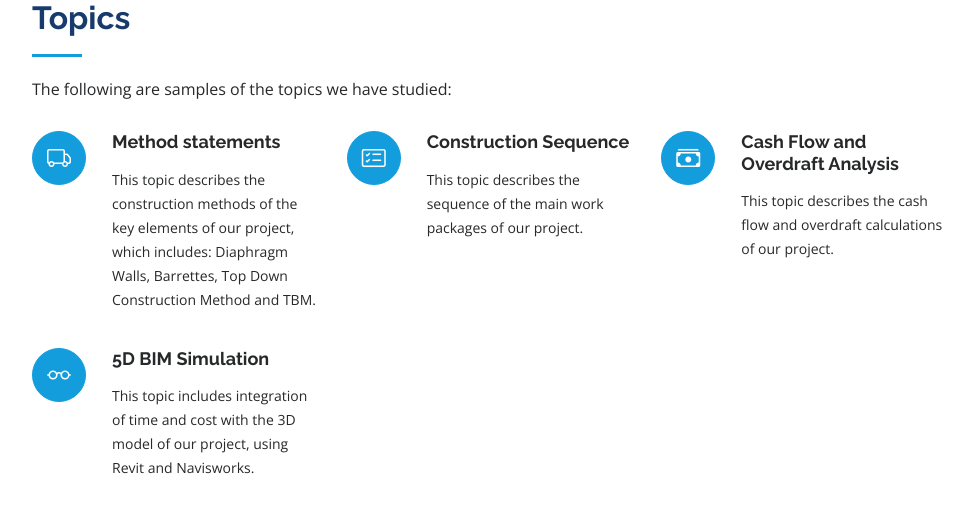
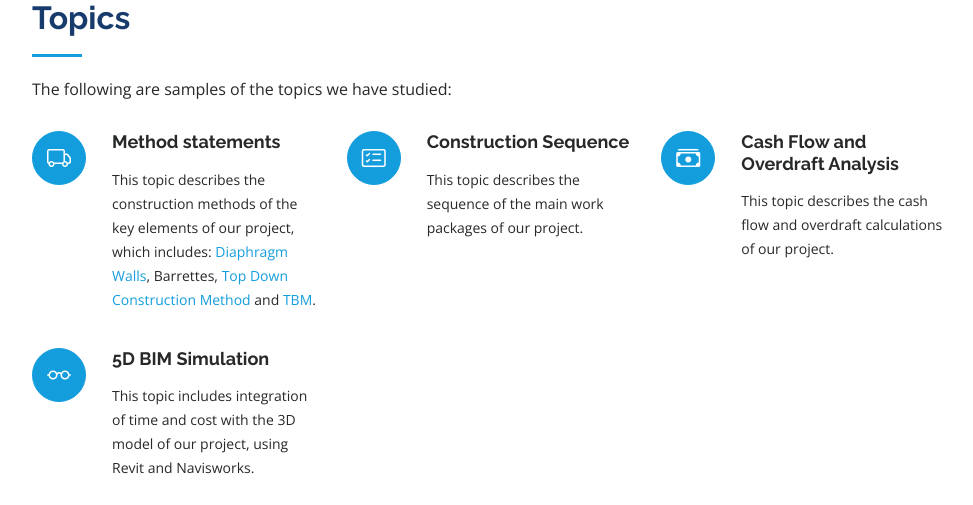
Before and after one commit to sami-m-g/gems, a Flask app: page / in a window 1280 px wide. Shown: the part 2993-3498 px from the top of the page, without its empty margins (298-1271 px from the left). Run offline with Flask 2, Linux system fonts and the light colour scheme; some libraries are stand-ins or nearby versions.

Commit message:
Added videos for construction methods

```diff
--- a/static/js/main.js
+++ b/static/js/main.js
@@ -179,6 +179,14 @@
   /**
    * Initiate portfolio lightbox
    */
+    const topicLightbox = GLightbox({
+      selector: '.topic'
+    });
+
+
+  /**
+   * Initiate portfolio lightbox
+   */
   const portfolioLightbox = GLightbox({
     selector: '.img-fluid'
   });
--- a/templates/index.html
+++ b/templates/index.html
@@ -218,7 +218,9 @@
             <h4 class="title">Method statements</h4>
             <p class="description">
               This topic describes the construction methods of the key elements of our project,
-              which includes: Diaphragm Walls, Barrettes, Top Down Construction Method and TBM.
+              which includes: <a class="topic" href="https://www.youtube.com/watch?v=p4Kz73YXHC4">Diaphragm Walls</a>,
+              Barrettes, <a class="topic" href="https://www.youtube.com/watch?v=e2gCBVq7R6Q">Top Down Construction
+              Method</a> and <a class="topic" href="https://youtu.be/0zYdMZUqCnU?t=107">TBM</a>.
             </p>
           </div>
 
```
Lines whose indentation alone changed are shown as unchanged.
